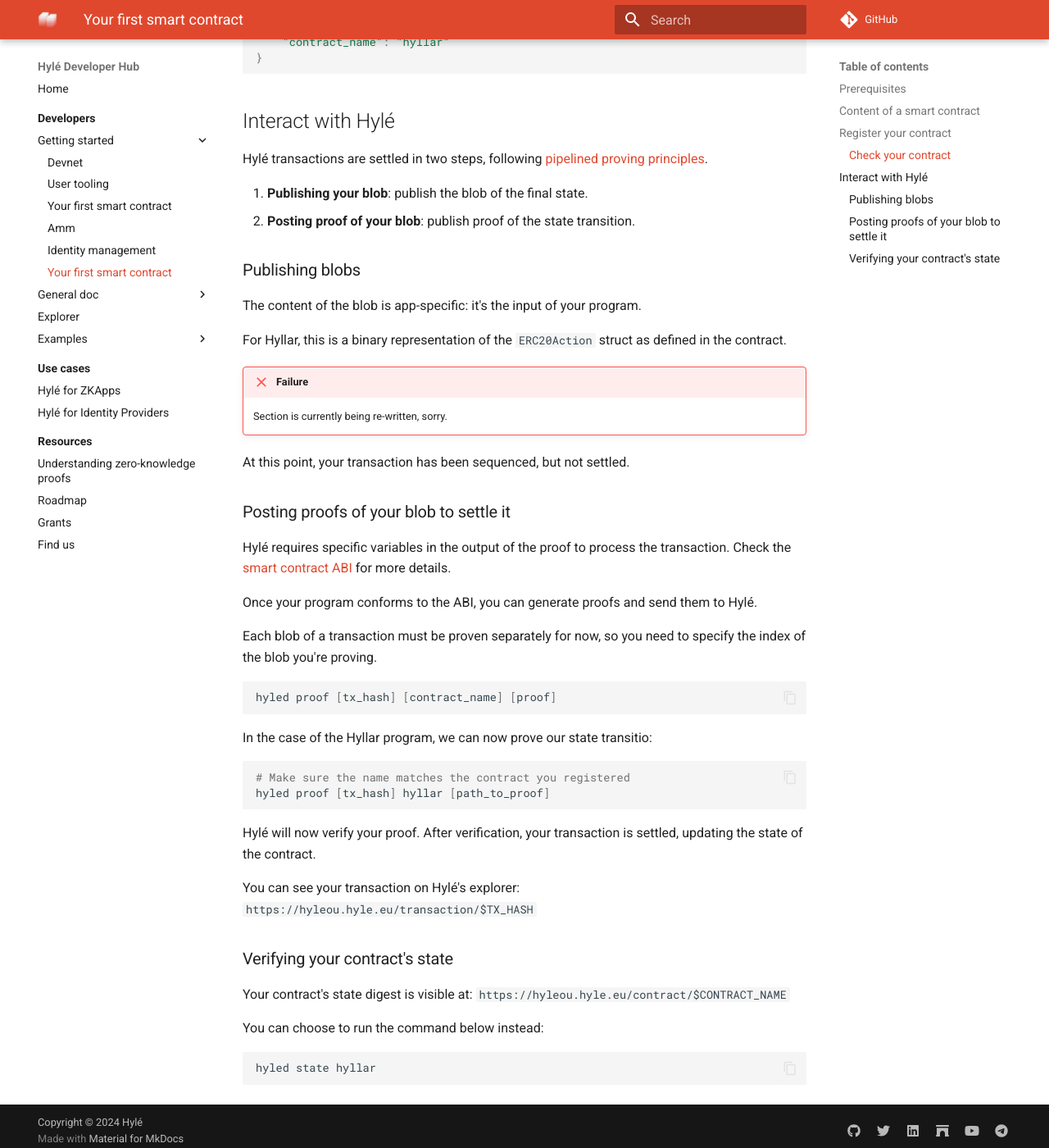
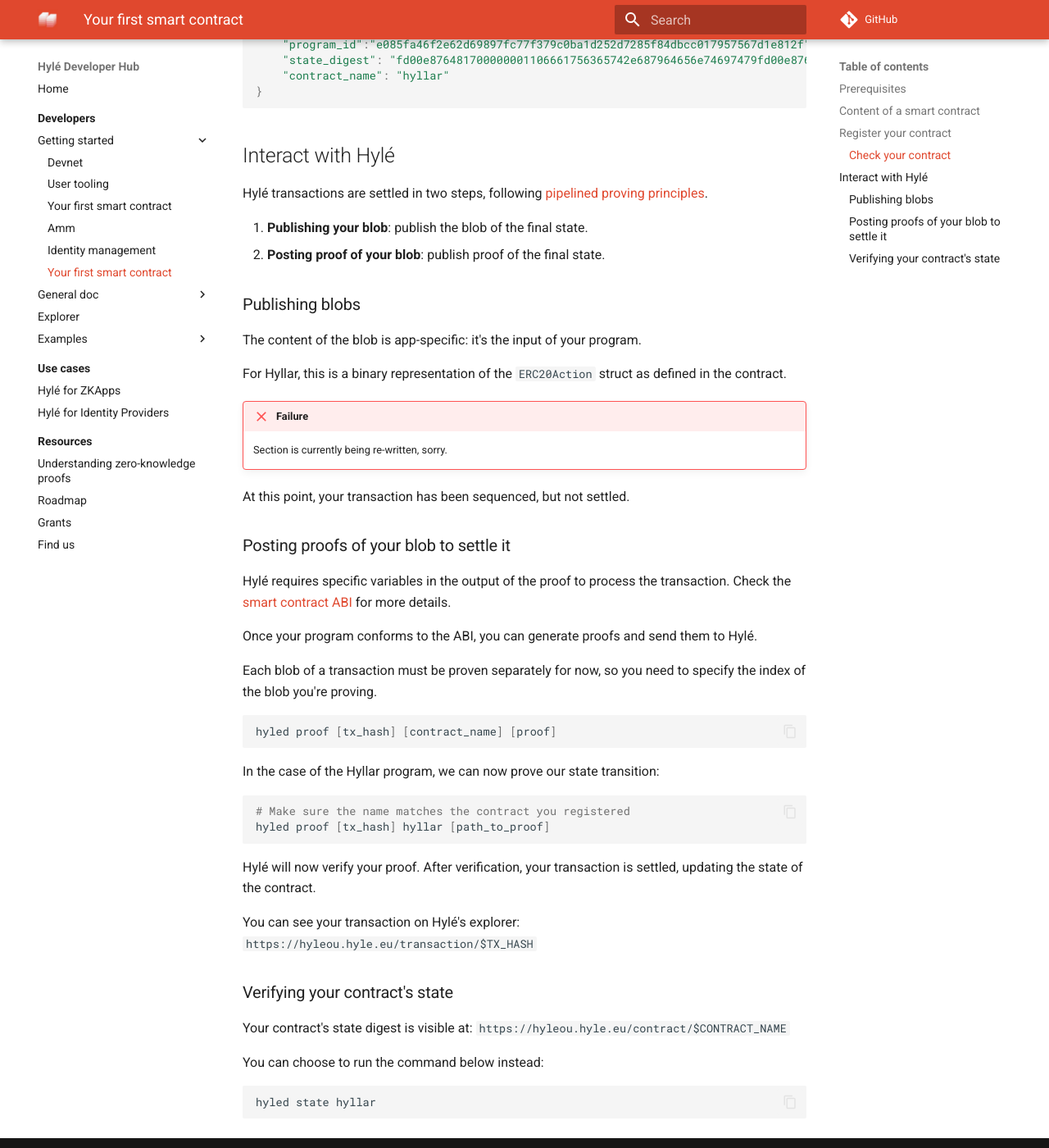
Before and after one commit to Hyle-org/devhub-hyle, an MkDocs documentation site: the page built from docs/developers/getting-started/your-first-erc20.md, in a window 1280 px wide and 1400 px high, scrolled down 1847 px. Shown: the whole window at 82% size. Built offline with MkDocs 1.6.1 and Material for MkDocs 9.7.7, drawn with Linux system fonts in a browser that asks for light colours; comment, search, counter and statistics services are not loaded; some of the changed text lies outside the part shown.

Commit message:
more erc20 changes

````diff
--- a/docs/developers/getting-started/your-first-erc20.md
+++ b/docs/developers/getting-started/your-first-erc20.md
@@ -59,7 +61,7 @@
     "tx_hash": "321b7a4b2228904fc92979117e7c2aa6740648e339c97986141e53d967e08097",
     "owner": "hyle",
     "verifier": "risc0",
-    "program_id": "e085fa46f2e62d69897fc77f379c0ba1d252d7285f84dbcc017957567d1e812f",
+    "program_id":"e085fa46f2e62d69897fc77f379c0ba1d252d7285f84dbcc017957567d1e812f",
     "state_digest": "fd00e876481700000001106661756365742e687964656e74697479fd00e876481700000000",
     "contract_name": "hyllar"
 }
@@ -70,9 +72,7 @@
 Hylé transactions are settled in two steps, following [pipelined proving principles](../general-doc/pipelined-proving.md).
 
 1. **Publishing your blob**: publish the blob of the final state.
-2. **Posting proof of your blob**: publish proof of the state transition.
-
-
+2. **Posting proof of your blob**: publish proof of the final state.
 
 ### Publishing blobs
 
@@ -110,7 +110,7 @@
 hyled proof [tx_hash] [contract_name] [proof]
 ```
 
-In the case of the Hyllar program, we can now prove our state transitio:
+In the case of the Hyllar program, we can now prove our state transition:
 
 ```bash
 # Make sure the name matches the contract you registered
````
Also changed, not shown: other parts of docs/developers/getting-started/your-first-erc20.md (+2 -0 lines).
